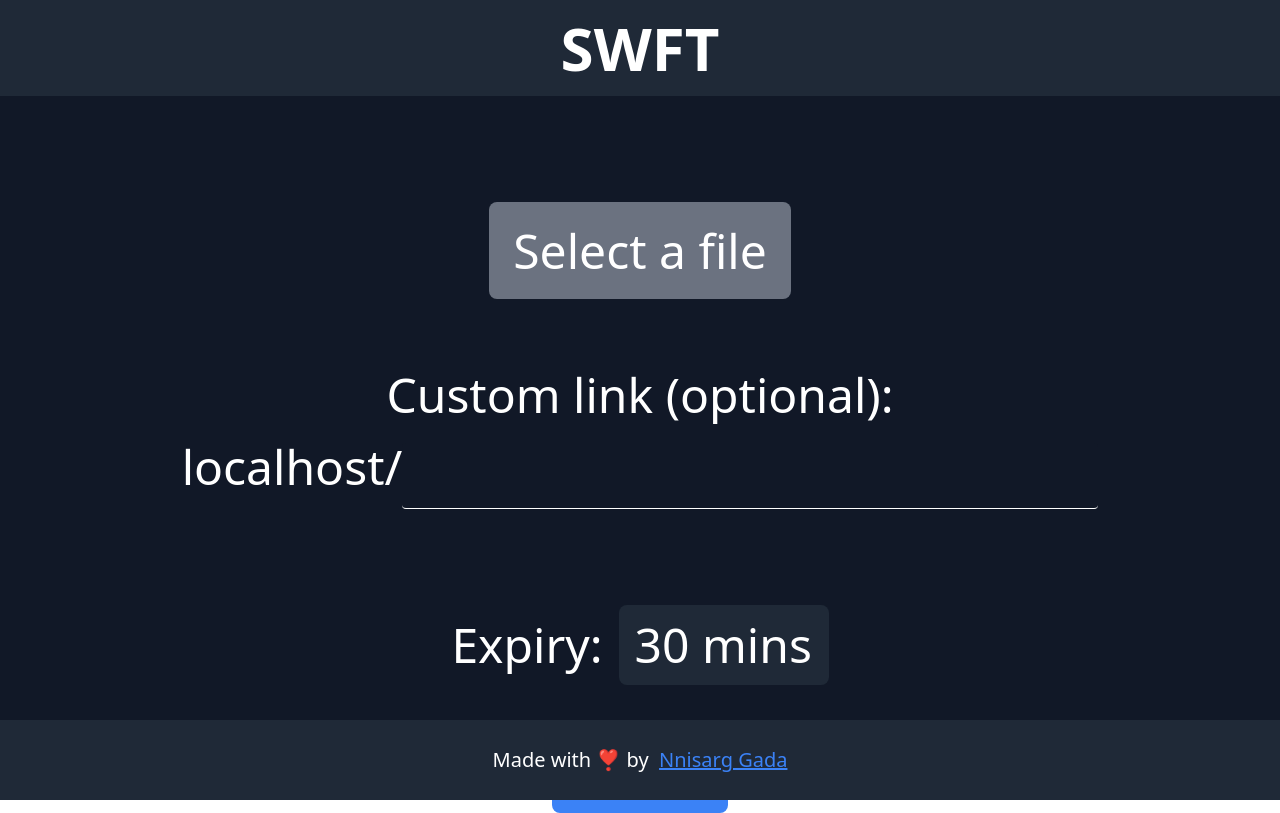
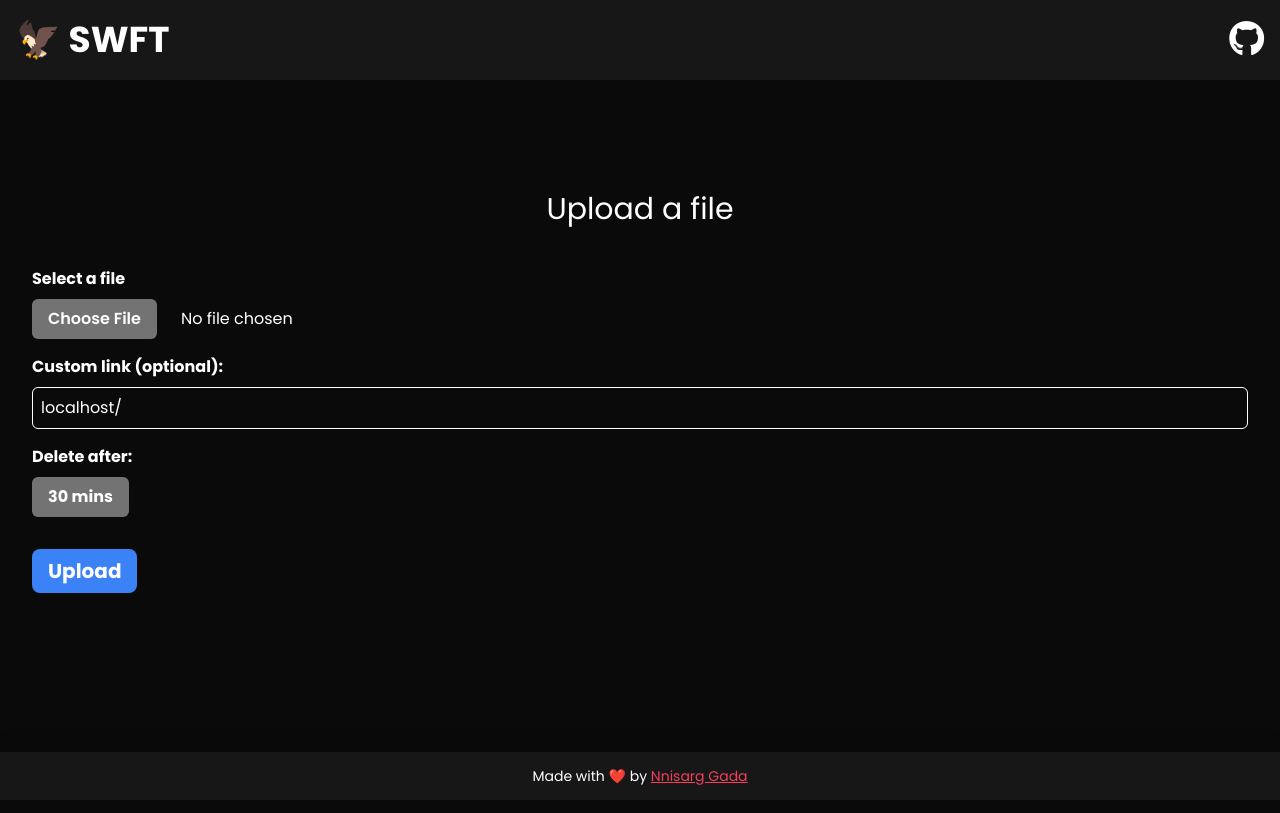
Before and after one commit to nnisarggada/swft, a Flask app: page / in a window 1280 px wide. Run offline with Flask 3, Linux system fonts and the light colour scheme; some libraries are stand-ins or nearby versions.

Commit message:
UI changes

```diff
--- a/main.py
+++ b/main.py
@@ -11,7 +11,7 @@ import json
 
 PORT = 80 # Port that the app will run on
 URL = "localhost" # Url of the hosted app
-TEMP_FOLDER = "/home/nnisarggada/GitRepos/swft/share_temp" # Folder where the files will stored temporarily
+TEMP_FOLDER = "/home/nnisarggada/swft/share_temp" # Folder where the files will stored temporarily
 DEFAULT_DEL_TIME = 1800 # Time until files will be deleted in seconds
 ALLOWED_EXTENSIONS = {
     'txt', 'pdf', 'png', 'jpg', 'jpeg', 'gif',  # Images and Documents
--- a/templates/index.html
+++ b/templates/index.html
@@ -1,11 +1,14 @@
 <!doctype html>
 <html>
   <head>
-    <title>SWFT | File Upload</title>
-    <link
-      href="https://cdn.jsdelivr.net/npm/tailwindcss@2.2.19/dist/tailwind.min.css"
-      rel="stylesheet"
-    />
+    <meta charset="utf-8" />
+    <meta name="viewport" content="width=device-width, initial-scale=1.0" />
+    <title>SWFT | Upload File</title>
+    <script src="https://cdn.tailwindcss.com"></script>
+    <script
+      src="https://kit.fontawesome.com/0b92670209.js"
+      crossorigin="anonymous"
+    ></script>
     <script>
       function clearInputs() {
         document.getElementById("file").value = "";
@@ -19,66 +22,82 @@
           alert("Please select a file.");
           return false;
         }
-
         return true;
-      }
-      function showFileUploaded() {
-        alert("File uploaded successfully!");
       }
       window.onload = clearInputs;
     </script>
+    <link
+      href="https://fonts.googleapis.com/css2?family=Poppins:wght@100;200;300;400;500;600;700;800;900&display=swap"
+      rel="stylesheet"
+    />
+    <script>
+      tailwind.config = {
+        theme: {
+          extend: {
+            fontFamily: {
+              poppins: ["Poppins"],
+            },
+          },
+        },
+      };
+    </script>
   </head>
 
-  <body>
+  <body class="bg-neutral-950 text-white font-poppins">
+    <nav
+      class="absolute top-0 left-0 w-screen h-20 bg-neutral-900 flex items-center justify-between p-4"
+    >
+      <a href="/" class="text-4xl font-bold"> 🦅 SWFT </a>
+      <a
+        href="https://github.com/nnisarggada/swft"
+        target="_blank"
+        class="text-4xl"
+      >
+        <i class="fab fa-github"></i>
+      </a>
+    </nav>
+
     <div
-      class="fixed top-0 left-0 w-screen h-24 flex justify-center items-center text-6xl font-black text-center bg-gray-800 text-white p-4"
+      class="w-screen h-screen flex flex-col items-center justify-center gap-6 p-4"
     >
-      SWFT
-    </div>
+      <h1 class="text-3xl">Upload a file</h1>
       <form
         method="POST"
         action="/upload"
         enctype="multipart/form-data"
-      class="w-full h-screen bg-gray-900 text-white flex flex-col items-center justify-center gap-12 text-5xl p-12"
         onsubmit="return validateForm()"
+        class="w-full flex flex-col gap-4 p-4"
       >
-      <h1 class="text-8xl font-semibold mb-24">Upload a File</h1>
-      <div>
-        <label
-          for="file"
-          class="bg-gray-500 text-white py-4 px-6 rounded-lg hover:bg-gray-600 cursor-pointer"
-        >
-          Select a file
-        </label>
+        <div class="flex flex-col gap-2">
+          <label for="file" class="font-bold"> Select a file </label>
           <input
             type="file"
             name="file"
             id="file"
-          style="display: none"
             required
-          onchange="showFileUploaded()"
+            class="w-full h-full file:bg-neutral-500 file:text-white file:outline-none file:border-none file:px-4 file:py-2 file:rounded-md file:font-semibold file:mr-6 hover:file:cursor-pointer"
           />
         </div>
-      <div class="flex flex-col items-center gap-6 my-12 text-5xl">
-        <label for="link" class="block">Custom link (optional):</label>
-        <div class="flex">
-          <span> {{ full_url }}/</span>
+        <div class="flex flex-col gap-2">
+          <label for="link" class="font-bold"> Custom link (optional): </label>
+          <div class="flex items-center border border-white rounded-md p-2">
+            <span>{{ full_url }}/</span>
             <input
               type="text"
               name="link"
               id="link"
               value=""
-            class="inline-block bg-gray-900 text-white rounded w-full focus:outline-none"
-            style="border-bottom: 1px solid white"
+              class="w-full bg-neutral-950 text-white focus:outline-none"
             />
           </div>
         </div>
-      <div class="flex items-center gap-4 text-5xl">
-        <label for="expiry">Expiry:</label>
+        <div class="flex flex-col gap-2">
+          <label for="time" class="font-bold"> Delete after: </label>
+          <div>
             <select
               name="time"
               id="time"
-          class="appearance-none bg-gray-800 text-white rounded-lg w-full focus:outline-none p-4"
+              class="w-fit bg-neutral-500 font-bold appearance-none text-white rounded-md p-2 px-4"
             >
               <option value="60">1 min</option>
               <option value="300">5 mins</option>
@@ -91,24 +110,29 @@
               <option value="86400">1 day</option>
             </select>
           </div>
+        </div>
         <div>
           <input
             type="submit"
-          value="Share"
-          class="bg-blue-500 text-white py-4 px-6 rounded-lg hover:bg-blue-600 cursor-pointer"
+            value="Upload"
+            class="bg-blue-500 text-xl text-white font-bold py-2 px-4 rounded-lg cursor-pointer mt-4"
           />
         </div>
       </form>
-    <div
-      class="fixed bottom-0 left-0 w-screen h-20 flex justify-center items-center text-xl text-center bg-gray-800 text-white p-2 mt-12"
+    </div>
+
+    <footer
+      class="absolute bottom-0 left-0 w-screen h-12 bg-neutral-900 drop-shadow-2xl backdrop-opacity-10 flex items-center justify-center p-4"
     >
-      Made with ❣️ by &nbsp;
+      <span class="text-sm">
+        Made with ❤️ by
         <a
+          class="text-rose-500 underline hover:no-underline"
           href="https://nnisarg.in"
-        target="_blank"
-        class="underline text-blue-500"
-        >Nnisarg Gada</a
         >
-    </div>
+          Nnisarg Gada
+        </a>
+      </span>
+    </footer>
   </body>
 </html>
```
Also changed, not shown: templates/shared.html (+65 -52 lines). Lines whose indentation alone changed are shown as unchanged.
